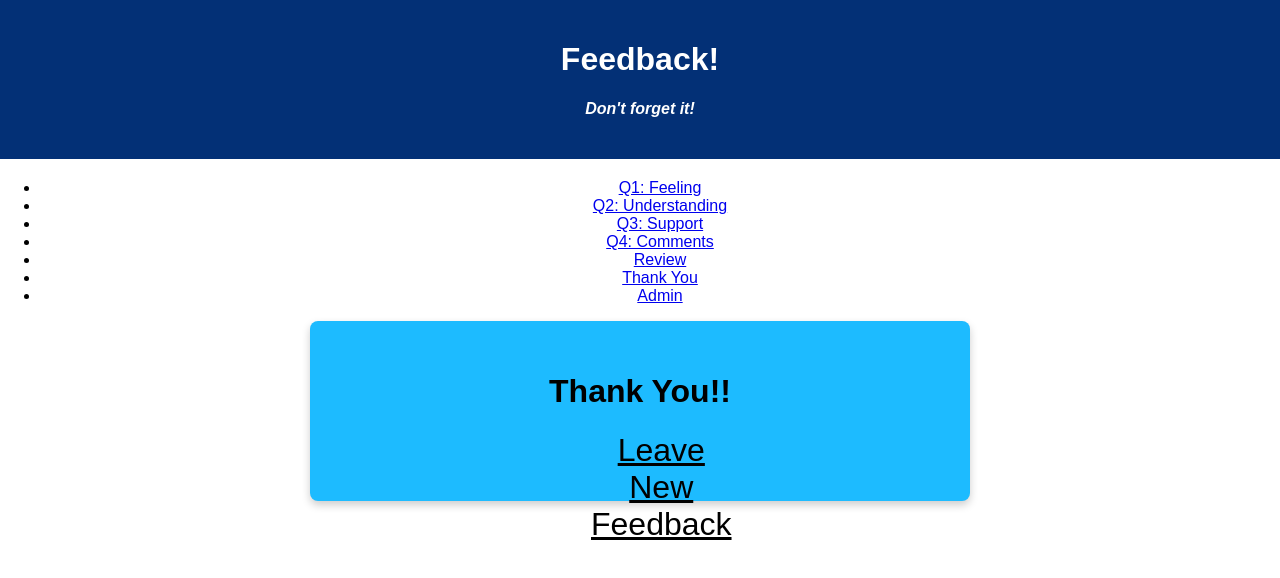
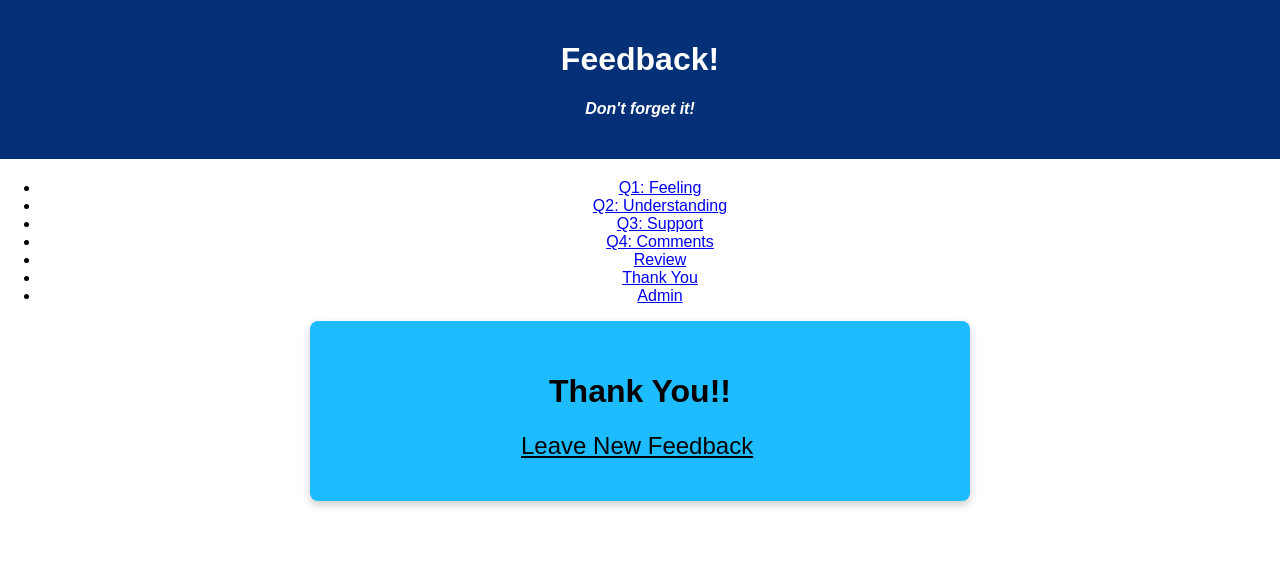
Before and after one commit to AnthonyDampier/feedback-loop, a React (Create React App) app: page /#/6 in a window 1280 px wide. Shown: the top 578 px of the page. Built offline with nearby package versions, Linux system fonts and the light colour scheme.

Commit message:
Individual id and classes to makes uniform

```diff
--- a/src/components/ReviewFeedback/Review.jsx
+++ b/src/components/ReviewFeedback/Review.jsx
@@ -39,7 +39,9 @@ function Review (){
             <p>Understanding: {answers.answerTwo}</p>
             <p>Support: {answers.answerThree}</p>
             <p>Comments: {answers.answerFour}</p>
-            <button onClick={completeFeedback}>Leave New Feedback</button>
+            <button onClick={completeFeedback} id='complete'>
+                Submit Feedback
+            </button>
         </div>
     )
 }
--- a/src/components/ThankYou/ThankYou.jsx
+++ b/src/components/ThankYou/ThankYou.jsx
@@ -16,7 +16,9 @@ function ThankYou (){
     return(
         <div className="card">
             <h1>Thank You!!</h1>
-            <button onClick={resetFeedback}>Leave New Feedback</button>
+            <button onClick={resetFeedback} id='feedback' >
+                Leave New Feedback
+            </button>
         </div>
     )
 }
```
